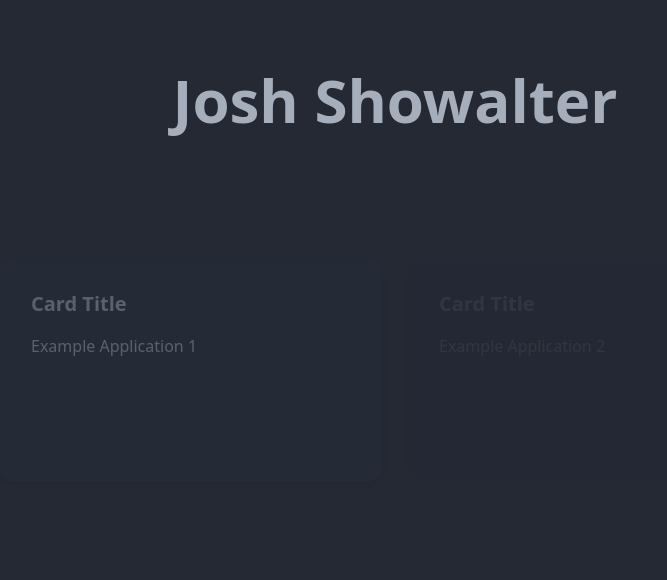
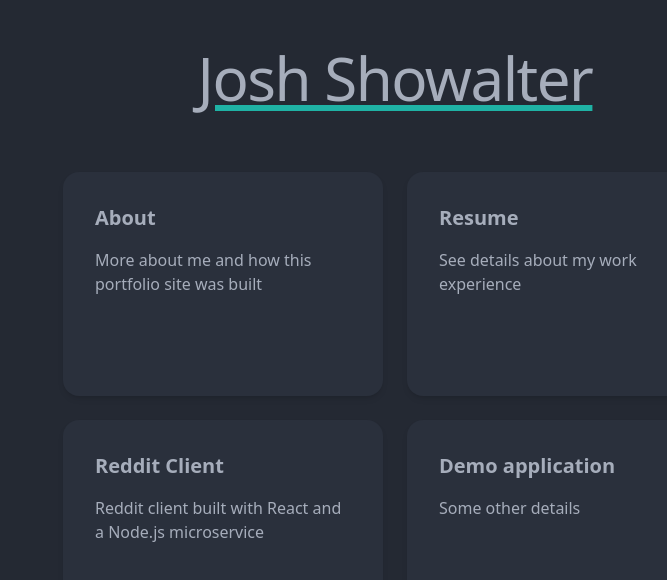
Before and after one commit to joshshowalter/portfolio, a Next.js app: page / in a window 1280 px wide. Shown: the top 580 px of the page, without its empty margins (245-912 px from the left). Built offline with nearby package versions, Linux system fonts and the light colour scheme.

Commit message:
add localstorage to show animation once; about page; header;

```diff
--- a/components/card.tsx
+++ b/components/card.tsx
@@ -1,8 +1,8 @@
-export default function Card({children}) {
+export default function Card({children, title}) {
   return (
-    <div className="w-full card h-56 bg-base-100 shadow-md transition all ease-in-out duration-300 sm:w-96 hover:shadow-2xl hover:cursor-pointer hover:-translate-y-1">
+    <div className="w-full card h-56 bg-base-100 shadow-md transition all ease-in-out duration-300 md:w-80 hover:shadow-2xl hover:cursor-pointer hover:-translate-y-1">
       <div className="card-body">
-        <h2 className="card-title">Card Title</h2>
+        <h2 className="card-title">{title}</h2>
         {children}
       </div>
     </div>
--- a/pages/_app.tsx
+++ b/pages/_app.tsx
@@ -5,6 +5,11 @@ import { ThemeProvider } from 'next-themes';
 function MyApp({ Component, pageProps }: AppProps) {
   return (
     <ThemeProvider defaultTheme="dark">
+      <header className="bg-base-200 flex justify-center">
+        <h1 className={`tracking-tight underline underline-offset-4 font-medium decoration-6 decoration-accent text-3xl sm:text-6xl p-12 pb-16 ${'animate-fadeIn'}`}>
+          Josh Showalter
+        </h1>
+      </header>
       <Component {...pageProps} />
     </ThemeProvider>
   );
--- /dev/null
+++ b/pages/about.tsx
@@ -0,0 +1,16 @@
+import Card from "../components/card";
+
+export default function About() {
+  return (
+    <div className="flex bg-base-200 h-screen px-24 gap-8">
+      <div className="">
+        <img src="/headshot.PNG" height="400" width="200"></img>
+      </div>
+      <div className="card bg-base-100 shadow-md h-64 w-full">
+        <div className="card-body">
+          I'm Josh, senior software engineer at Brag House.
+        </div>
+      </div>
+    </div>
+  );
+}
--- a/pages/index.tsx
+++ b/pages/index.tsx
@@ -1,50 +1,66 @@
 import type { NextPage } from 'next'
 import Head from 'next/head'
-import Image from 'next/image'
+import Link from 'next/link';
+import { useEffect, useState } from 'react';
 import Card from '../components/card'
 
 const Home: NextPage = () => {
+
+  const [animate, setAnimate] = useState(true);
+
+  useEffect(() => {
+    setAnimate(!localStorage.getItem('noAnimate'));
+    localStorage.setItem('noAnimate', 'true');
+  }, []);
+
+  const cards = [
+    {
+      title: 'About',
+      description: 'More about me and how this portfolio site was built',
+      page: '/about'
+    },
+    {
+      title: 'Resume',
+      description: 'See details about my work experience',
+      page: '/about'
+    },
+    {
+      title: 'Reddit Client',
+      description: 'Reddit client built with React and a Node.js microservice',
+      page: '/about'
+    },
+    {
+      title: 'Demo application',
+      description: 'Some other details',
+      page: '/about'
+    }
+  ]
   return (
     <div className="flex flex-col w-full items-center h-screen bg-base-200">
       <Head>
         <title>Josh Showalter</title>
       </Head>
-      <header>
-        <h1 className="animate-fadeIn font-bold text-3xl sm:text-6xl p-16">
+      {/* <header>
+        <h1 className={`tracking-tight underline underline-offset-4 font-medium decoration-6 decoration-blue-500 text-3xl sm:text-6xl p-16 ${animate ? 'animate-fadeIn' : ''}`}>
           Josh Showalter
         </h1>
-      </header>
-      <main className="flex flex-col flex-1 items-center justify-center px-4 text-center h-0">
-        <span className="grid gap-6 grid-cols-2">
-          <span className="animate-fadeCard1 opacity-0">
-          <Card>
-            <div className="flex pt-2">
-              Example Application 1
-            </div>
-          </Card>
+      </header> */}
+      <main className="flex flex-col flex-1 items-center px-4 text-center">
+          <span className="grid gap-6 grid-cols-2">
+            {
+              cards.map((card, index) => (
+                <Link href={card.page}>
+                <span key={index} className={animate ? 'opacity-0 animate-fadeCard1' : ''}>
+                  <Card title={card.title}>
+                    <div className="flex pt-2 text-left">
+                      {card.description}
+                    </div>
+                  </Card>
+                </span>
+                </Link>
+              ))
+            }
           </span>
-          <span className="animate-fadeCard2 opacity-0">
-          <Card>
-            <div className="flex pt-2">
-              Example Application 2
-            </div>
-          </Card>
-          </span>
-          <span className="animate-fadeCard3 opacity-0">
-            <Card>
-              <div className="flex pt-2">
-                Example Application 3
-              </div>
-            </Card>
-          </span>
-          <span className="animate-fadeCard4 opacity-0">
-          <Card>
-            <div className="flex pt-2">
-              Example Application 4
-            </div>
-          </Card>
-          </span>
-        </span>
       </main>
     </div>
   );
--- a/tailwind.config.js
+++ b/tailwind.config.js
@@ -6,25 +6,25 @@ module.exports = {
   theme: {
     extend: {
       animation: {
-        fadeIn: 'fadeIn 3s ease-in-out forwards, moveTextUp 6s ease-in-out forwards',
-        fadeCard1: 'fadeCard 1050ms ease-in-out 5000ms forwards',
-        fadeCard2: 'fadeCard 1050ms ease-in-out 5250ms forwards',
-        fadeCard3: 'fadeCard 1050ms ease-in-out 5500ms forwards',
-        fadeCard4: 'fadeCard 1050ms ease-in-out 5750ms forwards',
+        'fadeIn': 'fadeIn 3s ease-in-out forwards, moveTextUp 5s ease-in-out forwards',
+        'fadeCard1': 'fadeCard 1050ms ease-in-out 4000ms forwards',
+        'fadeCard2': 'fadeCard 1050ms ease-in-out 4250ms forwards',
+        'fadeCard3': 'fadeCard 1050ms ease-in-out 4500ms forwards',
+        'fadeCard4': 'fadeCard 1050ms ease-in-out 4750ms forwards',
       },
       keyframes: {
-        fadeIn: {
+        'fadeIn': {
           '0%': { opacity: 0 },
           '100%': { opacity: 1}
         },
-        moveTextUp: {
+        'moveTextUp': {
           '0%': {
             transform: 'translateY(200%)'
           }
         },
-        fadeCard: {
+        'fadeCard': {
           '0%': { opacity: 0 },
-          '100%': { opacity: 1 }
+          '100%': { opacity: 1}
         }
       }
     },
```
Also changed, not shown: public/headshot.PNG (added).
